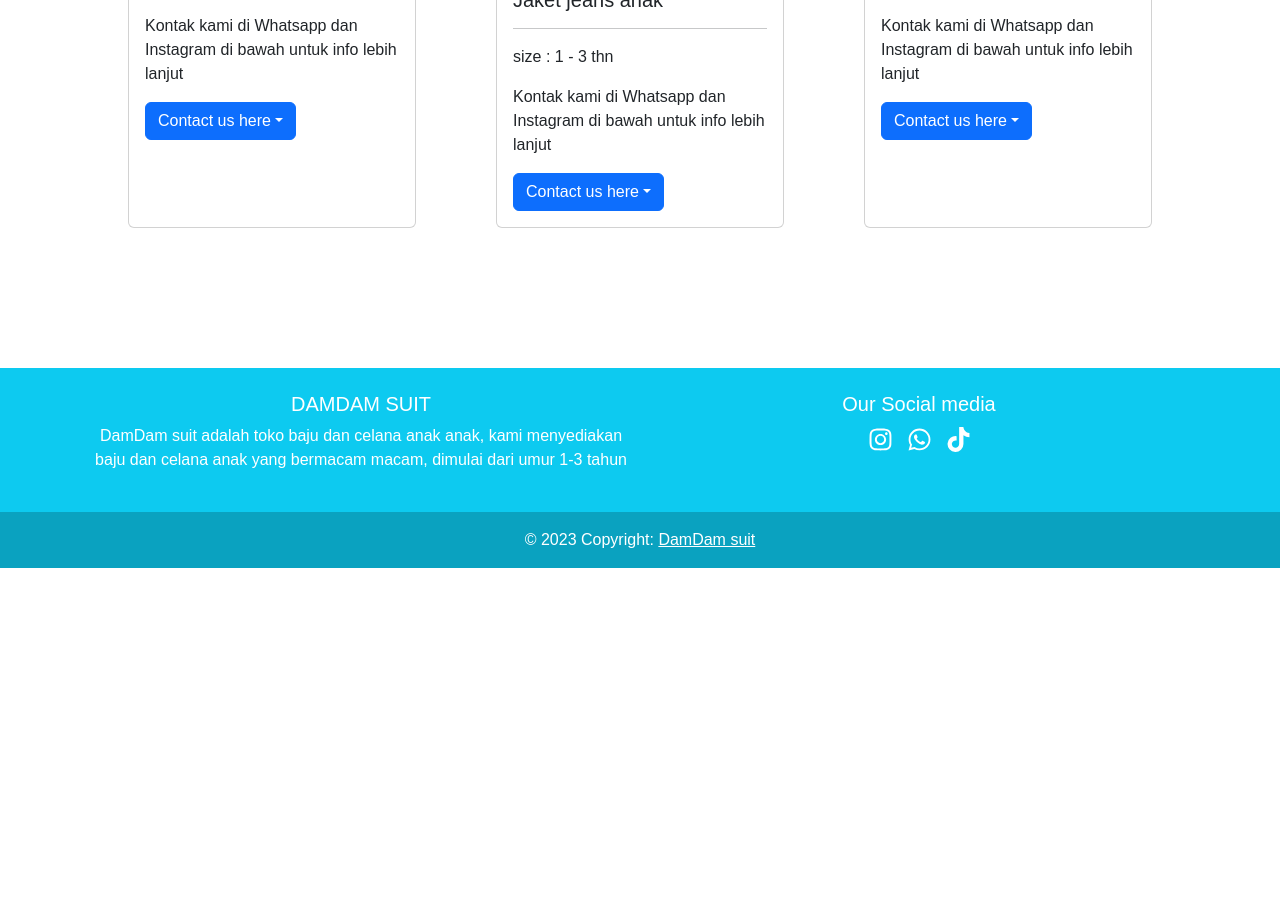
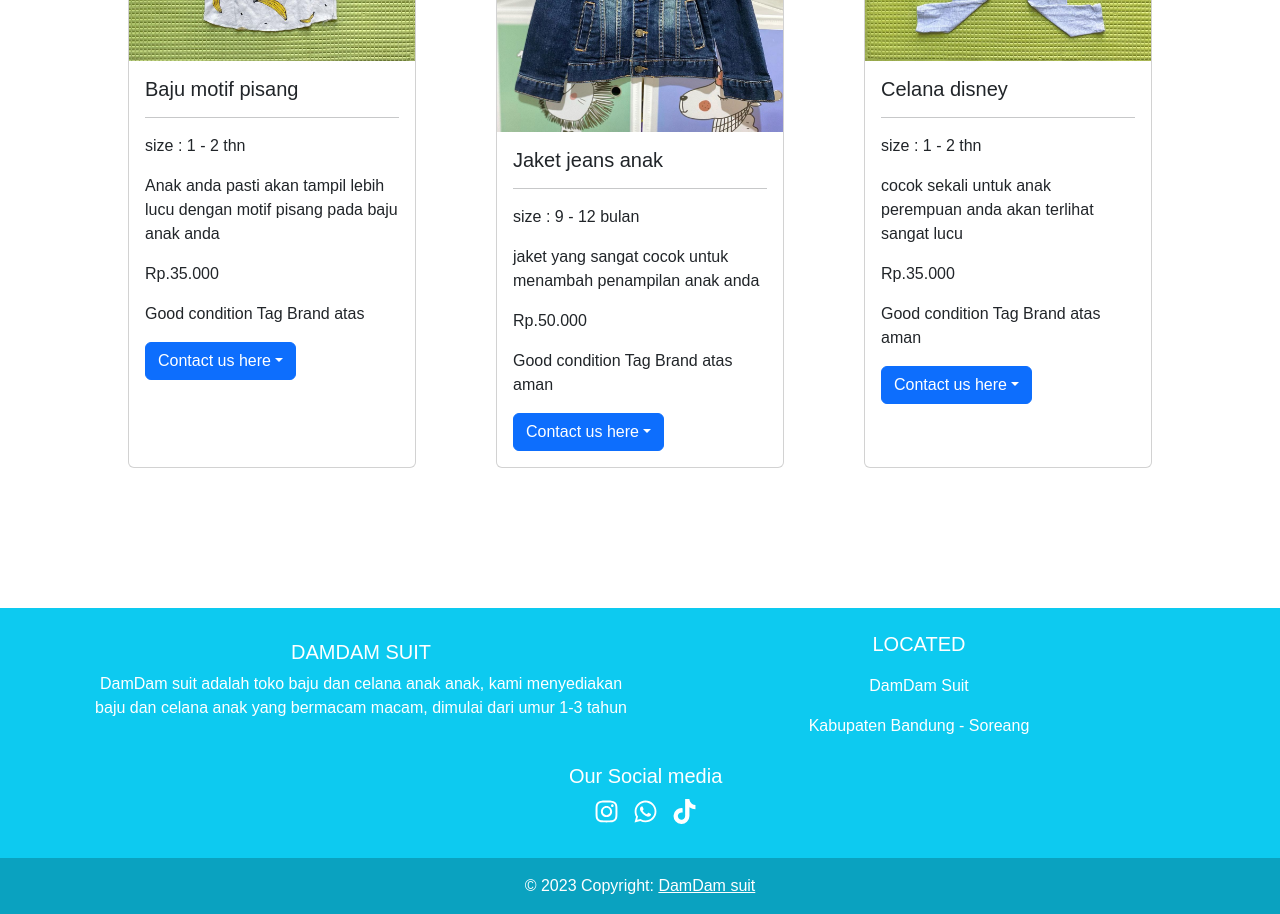
Before and after one commit to muhamadafif83/ProjectSidang, a React (Create React App) app: page /product in a window 1280 px wide. Shown: the part 2500-3414 px from the top of the page. Before the commit the page ends 3068 px from the top, so only its background shows below. Built offline with nearby package versions, Linux system fonts and the light colour scheme.

Commit message:
final v2

```diff
--- a/package.json
+++ b/package.json
@@ -12,6 +12,7 @@
     "bootstrap": "^5.2.3",
     "mdb-react-ui-kit": "^6.0.0",
     "mdb-ui-kit": "^6.2.0",
+    "ol": "^7.3.0",
     "react": "^18.2.0",
     "react-bootstrap": "^2.7.2",
     "react-dom": "^18.2.0",
--- a/src/MainPage/about/mainAbout.js
+++ b/src/MainPage/about/mainAbout.js
@@ -1,6 +1,7 @@
 import Form from 'react-bootstrap/Form';
 import "./style/mainAbout.css"
 import Button from 'react-bootstrap/Button';
+
 
 const MainAbout = () => {
   function handleSubmit() {
@@ -17,6 +18,10 @@ const MainAbout = () => {
       <Form.Group className="mb-3" controlId="formBasicPassword">
         <Form.Control type="email" placeholder="Masukan Email anda" />
       </Form.Group>
+      <br />
+      <Form.Group className="mb-3" controlId="formBasicSosmed">
+        <Form.Control type="text" placeholder="Masukan sosial media anda" />
+      </Form.Group>
       <Form.Group className="mb-3" controlId="formBasicPassword">
         <br/>
         <Form.Control as="textarea" placeholder="Masukan keluhan anda" />
--- a/src/MainPage/blog/blog.js
+++ b/src/MainPage/blog/blog.js
@@ -23,7 +23,7 @@ const Blog = () => {
         </div>
         <div className="blog-content2">
         <center>
-        <p>Saat melakukan online shopping, kamu nggak bisa mencoba atau melihat produknya secara langsung. Oleh karena itu, jika membeli barang yang memiliki ukuran, Blibli Friends cuma bisa memperkirakan saja. Ada beberapa cara buat memperkirakan ukuran. Salah satu cara untuk memperkirakan ukuran baju anak adalah dari umurnya.</p>
+        <p>Saat melakukan online shopping, kamu nggak bisa mencoba atau melihat produknya secara langsung. Oleh karena itu, jika membeli barang yang memiliki ukuran, anda cuma bisa memperkirakan saja. Ada beberapa cara buat memperkirakan ukuran. Salah satu cara untuk memperkirakan ukuran baju anak adalah dari umurnya.</p>
         <br />
         <p>Sebenarnya, setiap brand atau toko baju punya standarnya sendiri untuk ukuran baju anak berdasarkan umurnya. Ada standar ukuran lokal dan internasional. Untuk standar internasional, rata-rata memiliki ukuran yang lebih besar daripada lokal. Berikut ini merupakan daftar ukuran baju berdasarkan umurnya untuk standar internasional.</p>
             <li>3-4 tahun: S (Tinggi badan: 105-115 dan Lebar dada: 53-59)</li>
--- a/src/MainPage/product/listProduct/dataProduct.js
+++ b/src/MainPage/product/listProduct/dataProduct.js
@@ -3,22 +3,28 @@ const dataProduct = [
       id: "1",
       img: "./Image/baju motif pisang.jpg",
       title: "Baju motif pisang",
-      size: "size : 1 - 3 thn",
-      desc: "Kontak kami di Whatsapp dan Instagram di bawah untuk info lebih lanjut",
+      size: "size : 1 - 2 thn",
+      harga: "Rp.35.000",
+      condition: 'Good condition Tag Brand atas',
+      desc: "Anak anda pasti akan tampil lebih lucu dengan motif pisang pada baju anak anda",
     },
     {
         id: "2",
         img: "./Image/jaket jeans anak.jpg",
         title: "Jaket jeans anak",
-        size: "size : 1 - 3 thn",
-        desc: "Kontak kami di Whatsapp dan Instagram di bawah untuk info lebih lanjut",
+        size: "size : 9 - 12 bulan",
+        harga: "Rp.50.000",
+        condition: 'Good condition Tag Brand atas aman',
+        desc: "jaket yang sangat cocok untuk menambah penampilan anak anda",
     },
     {
         id: "3",
         img: "./Image/disney.jpg",
         title: "Celana disney",
-        size: "size : 1 - 3 thn",
-        desc: "Kontak kami di Whatsapp dan Instagram di bawah untuk info lebih lanjut",
+        size: "size : 1 - 2 thn",
+        harga: "Rp.35.000",
+        condition: 'Good condition Tag Brand atas aman',
+        desc: "cocok sekali untuk anak perempuan anda akan terlihat sangat   lucu",
     },
   ];
 
--- a/src/MainPage/product/listProduct/dataProduct2.js
+++ b/src/MainPage/product/listProduct/dataProduct2.js
@@ -3,22 +3,28 @@ const dataProduct2 = [
     id: "1",
     img: "./Image/jaket anak bulu.jpg",
     title: "Jaket bulu anak",
-    size: "size : 1 - 3 thn",
-    desc: "Kontak kami di Whatsapp dan Instagram di bawah untuk info lebih lanjut",
+    size: "size : 1 - 2 thn",
+    harga: "Rp.35.000",
+    condition: 'Good condition Tag Brand atas',
+    desc: "jaket ini mempunyai bulu yang sangat lembut cocok dipakai saat dingin",
   },
   {
     id: "2",
     img: "./Image/jaket anak bludru.jpg",
     title: "Jaket anak bludru",
     size: "size : 1 - 3 thn",
-    desc: "Kontak kami di Whatsapp dan Instagram di bawah untuk info lebih lanjut",
+    harga: "Rp.40.000",
+    condition: 'Good condition Tag Brand atas',
+    desc: "jaket ini mempunyai bulu yang sangat lembut cocok dipakai saat dingin",
   },
   {
     id: "3",
     img: "./Image/jaket bulu anak uniqlo.jpg",
     title: "Jaket bulu anak uniqlo",
     size: "size : 1 - 3 thn",
-        desc: "Kontak kami di Whatsapp dan Instagram di bawah untuk info lebih lanjut",
+    harga: "Rp.50.000",
+    condition: 'Good condition Tag Brand atas',
+    desc: "jaket ini mempunyai bulu yang sangat lembut cocok dipakai saat dingin",
   },
 ];
 
--- a/src/MainPage/product/listProduct/listProduct.js
+++ b/src/MainPage/product/listProduct/listProduct.js
@@ -17,6 +17,8 @@ const Productlist = () => {
               <hr />
               <Card.Text>{card.size}</Card.Text>
               <Card.Text>{card.desc}</Card.Text>
+              <Card.Text>{card.harga}</Card.Text>
+              <Card.Text>{card.condition}</Card.Text>
               <>
                 <DropdownButton
                   id="dropdown-item-button"
--- a/src/MainPage/product/listProduct/listProduct2.js
+++ b/src/MainPage/product/listProduct/listProduct2.js
@@ -17,6 +17,8 @@ const Productlist2 = () => {
               <hr />
               <Card.Text>{card.size}</Card.Text>
               <Card.Text>{card.desc}</Card.Text>
+              <Card.Text>{card.harga}</Card.Text>
+              <Card.Text>{card.condition}</Card.Text>
               <>
                 <DropdownButton
                   id="dropdown-item-button"
--- a/src/MainPage/product/product.js
+++ b/src/MainPage/product/product.js
@@ -35,6 +35,8 @@ const Product = () => {
                 <hr />
                 <Card.Text>{card.size}</Card.Text>
                 <Card.Text>{card.desc}</Card.Text>
+                <Card.Text>{card.harga}</Card.Text>
+                <Card.Text>{card.condition}</Card.Text>
                 <DropdownButton
                   id="dropdown-item-button"
                   title="Contact us here"
--- a/src/MainPage/product/productData.js
+++ b/src/MainPage/product/productData.js
@@ -4,6 +4,8 @@ const data = [
       img: "./Image/rompi anak bahan pradut tebal.jpg",
       title: "Rompi anak bahan paradut tebal",
       size: "size : 1 - 3 thn",
+      harga: "Rp.40.000",
+      condition: 'Good condition Tag Brand atas',
       desc: "Kontak kami di Whatsapp dan Instagram di bawah untuk info lebih lanjut",
     },
     {
@@ -11,6 +13,8 @@ const data = [
       img: "./Image/rompi bulu.jpg",
       title: "Rompi bulu",
       size: "size : 1 - 3 thn",
+      harga: "Rp.35.000",
+      condition: 'Good condition Tag Brand atas',
       desc: "Kontak kami di Whatsapp dan Instagram di bawah untuk info lebih lanjut",
     },
   ];
--- a/src/components/footer/footer.js
+++ b/src/components/footer/footer.js
@@ -17,41 +17,33 @@ function Footer() {
     >
       <MDBContainer className="p-4">
         <MDBRow>
-          <MDBCol lg="6" md="12" className="mb-4 mb-md-0">
+          <MDBCol lg="6" md="12" className="mb-4 mb-md-0 mt-2">
             <h5 className="text-uppercase">DamDam suit</h5>
             <p>
               DamDam suit adalah toko baju dan celana anak anak, kami menyediakan baju dan celana anak yang bermacam macam, dimulai dari umur 1-3 tahun
             </p>
           </MDBCol>
-
-          {/* <MDBCol lg="3" md="6" className="mb-4 mb-md-0">
-            <h5 className="text-uppercase">Links</h5>
-
-            <ul className="list-unstyled mb-0">
-              <li>
-                <a href="#!" className="text-white">
-                  Link 1
-                </a>
+        <MDBCol lg="" md="6" className="mb-5 mb-md-0">
+            <h5 className="text-uppercase">Located</h5>
+            <div className="lokasi list-unstyled mb-0">
+              <li >
+                <p>
+                DamDam Suit
+                </p>
               </li>
               <li>
-                <a href="#!" className="text-white">
-                  Link 2
-                </a>
+                <p>
+                Kabupaten Bandung - Soreang
+                </p>
               </li>
-              <li>
-                <a href="#!" className="text-white">
-                  Link 3
-                </a>
-              </li>
-              <li>
-                <a href="#!" className="text-white">
-                  Link 4
-                </a>
-              </li>
-            </ul>
-          </MDBCol> */}
-
-          <MDBCol lg="6" md="6" className="mb-4 mb-md-0">
+              {/* <li>
+                <p>
+                TikTok: damdam.suit
+                </p>
+              </li> */}
+              </div>
+          </MDBCol>
+          <MDBCol lg="3 " md="6" className=" footer-sosmed mb-4 mb-md-0">
             <h5 className="mb-0">Our Social media</h5>
 
             <ul className="list-unstyled social-media">
--- a/src/components/footer/foter.css
+++ b/src/components/footer/foter.css
@@ -2,6 +2,21 @@ footer{
     /* height: 140px;r */
     /* background-color: black; */
     margin-top: 100px;
+}
+
+.footer-sosmed{
+    margin-left: 38%;
+}
+
+.lokasi{
+    text-align: center;
+    /* color: black;
+    background-color: aliceblue; */
+    padding: 10px 0 10px 0;
+    margin-left: 100px;
+    margin-right: 100px;
+    border-radius: 10px;
+
 }
 
 .social-media li a{
```
Also changed, not shown: 1 other file (tests, documents, lock files or other folders). Lines whose indentation alone changed are shown as unchanged.
